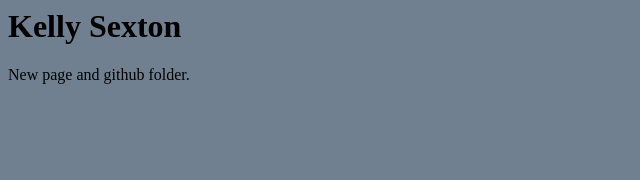
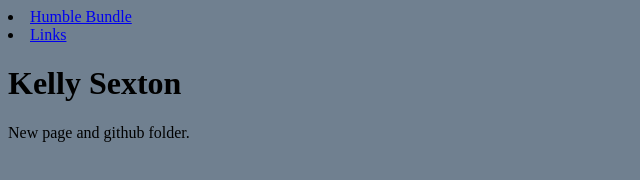
Before and after one commit to Kelly-Sexton/kelly-sexton.github.io, a plain HTML site: page index.html in a window 1280 px wide. Shown: the whole page, without its empty margins (0-640 px from the left). Drawn offline with Linux system fonts and the light colour scheme.

Commit message:
added links

```diff
--- a/index.html
+++ b/index.html
@@ -3,6 +3,8 @@
 <head>
     <title>Kelly Sexton</title>
     <link rel="stylesheet" href="styles.css">
+    <li><a href="http://www.humblebundle.com">Humble Bundle</a></li>
+    <li><a href="ttps://kelly-sexton.github.io/links">Links</a></li>
 </head>
 <body>
     <h1>Kelly Sexton</h1>
```
